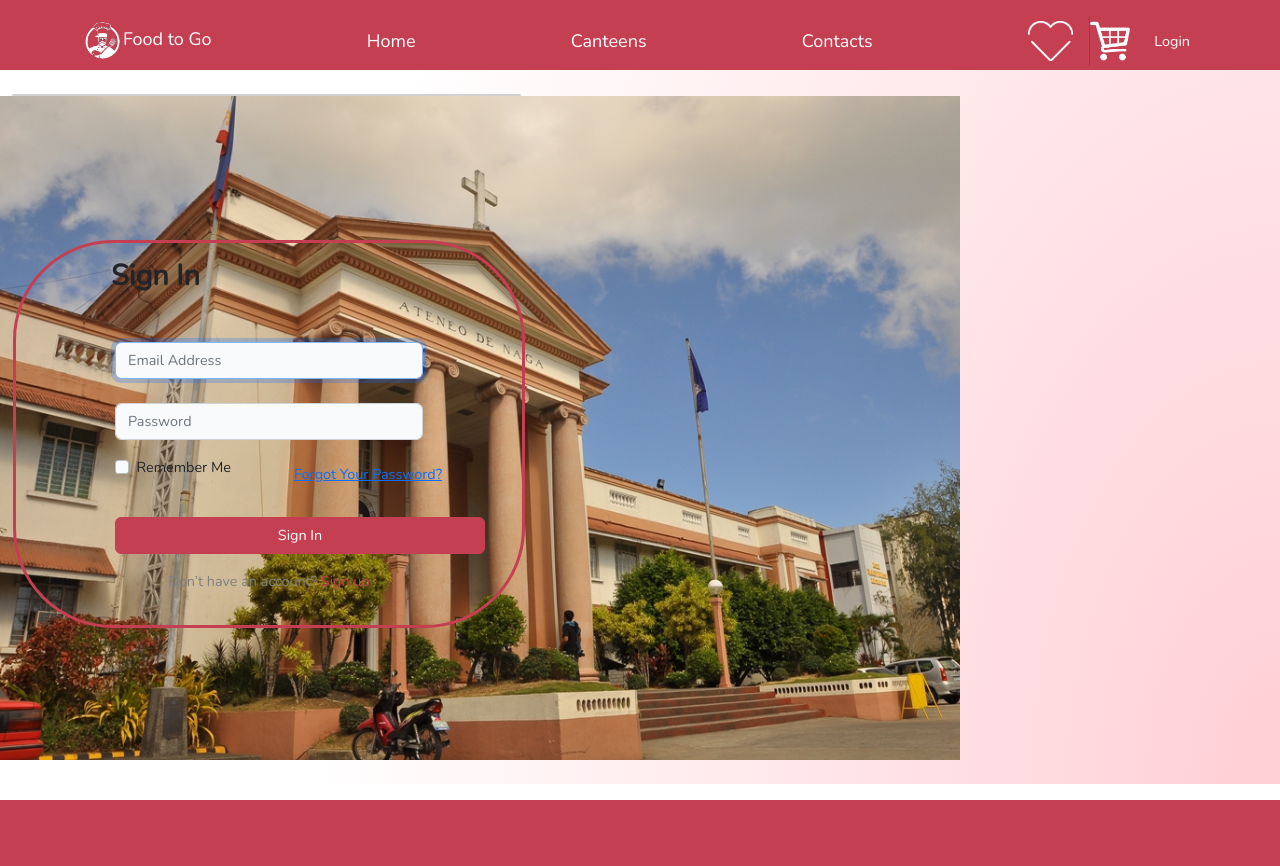
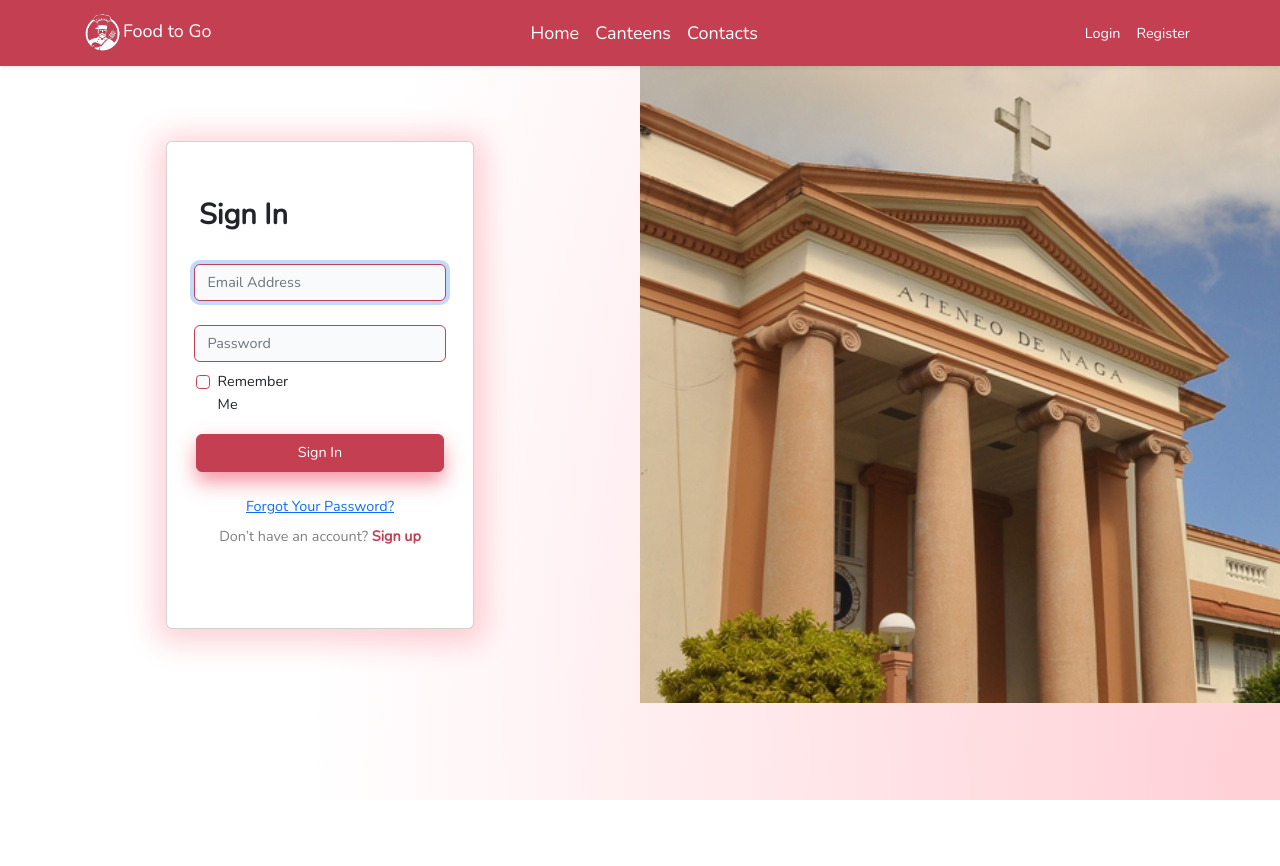
Before and after one commit to asurazur/Food-to-Go, a Laravel app: page /login in a window 1280 px wide. Before the commit the page ends 800 px from the top, so only its background shows below. Run offline with Laravel 8, Linux system fonts and the light colour scheme.

Commit message:
Fix Login, Tweak Register and App Layout

```diff
--- /dev/null
+++ b/public/css/style.css
@@ -0,0 +1,45 @@
+@import url('https://fonts.googleapis.com/css2?family=Vidaloka&display=swap');
+:root{
+    --primary-rgb: 196, 63, 82;
+}
+
+body{
+    background: radial-gradient(75.6% 209.38% at 100% 100%, #FFD0D6 2.14%, #FFFFFF 100%);
+}
+
+.bg-navbar{
+    background-color: rgb(var(--primary-rgb));
+}
+
+a > span, a{
+    color: white;
+}
+
+.navicon{
+    padding-left: 10px;
+    padding-right: 10px;
+}
+
+.adnupic{
+    width: 100%
+}
+
+.loginShadow{
+    box-shadow: 0px 4px 30px 10px rgba(250, 0, 36, 0.18);
+}
+
+.heading1{
+    color: rgb(var(--primary-rgb));
+    font-family: 'Vidaloka', serif;
+    font-size: 80px;
+}
+
+.column {
+    width: 735px;
+    background-size:contain;
+}
+
+.column.right {
+    float:right;
+    background-repeat: no-repeat;
+}
--- a/resources/views/auth/login.blade.php
+++ b/resources/views/auth/login.blade.php
@@ -2,21 +2,20 @@
 @section('content')
 <div class="container-fluid">
     <div class="row">
-        <div class="col-md-5">
-            <div class="card row-mb-4">
-                <div class="login card-body" style="position: fixed; top: 30vh; border-style: solid; border-radius: 100px; width: 40%; border-color:#C43F52; ">
-                    <div class="card-title mb-5 offset-md-2">
-                        <h2 class="fw-bold">{{ __('Sign In') }}</h2>
-                    </div>
+        <div class="col-6 m-auto">
+            <div class="card m-auto w-50 row loginShadow">
+            <div class="login card-body">
+                <div class="card-title mt-4 p-3 d-flex">
+                    <h2 class="fw-bolder">{{ __('Sign In') }}</h2>
+                </div>
 
                     <form method="POST" action="{{ route('login') }}">
                         @csrf
+                        <div class="row-fluid mb-4">
+                            <label hidden for="email" class="col-md-2 col-form-label text-md-end"></label>
 
-                        <div class="row mb-4">
-                            <label for="email" class="col-md-2 col-form-label text-md-end"></label>
-
-                            <div class="col-md-8">
-                                <input id="email" type="email" class="form-control @error('email') is-invalid @enderror" name="email" value="{{ old('email') }}" required autocomplete="email" autofocus placeholder="Email Address">
+                            <div class="col-md-11 mx-auto">
+                                <input id="email" style="border: 1px solid #C43F52;" type="email" class="form-control @error('email') is-invalid @enderror" name="email" value="{{ old('email') }}" required autocomplete="email" autofocus placeholder="Email Address">
 
                                 @error('email')
                                     <span class="invalid-feedback" role="alert">
@@ -26,11 +25,11 @@
                             </div>
                         </div>
 
-                        <div class="row mb-3">
-                            <label for="password" class="col-md-2 col-form-label text-md-end"></label>
+                        <div class="row-fluid mb-2">
+                            <label hidden for="password" class="col-md-2 col-form-label text-md-end"></label>
 
-                            <div class="col-md-8">
-                                <input id="password" type="password" class="form-control @error('password') is-invalid @enderror" name="password" required autocomplete="current-password" placeholder="Password">
+                            <div class="col-md-11 mx-auto">
+                                <input id="password" style="border: 1px solid #C43F52;" type="password" class="form-control @error('password') is-invalid @enderror" name="password" required autocomplete="current-password" placeholder="Password">
 
                                 @error('password')
                                     <span class="invalid-feedback" role="alert">
@@ -40,40 +39,44 @@
                             </div>
                         </div>
 
-                        <div class="row mb-4">
-                            <div class="col-md-4 offset-md-2">
+                        <div class="d-flex row mb-3">
+                            <div class="col-6 d-flex justify-content-start" style="padding-left: 25px;">
                                 <div class="form-check">
-                                    <input class="form-check-input" type="checkbox" name="remember" id="remember" {{ old('remember') ? 'checked' : '' }}>
+                                    <input class="form-check-input" style="border: 1px solid #C43F52;" type="checkbox" name="remember" id="remember" {{ old('remember') ? 'checked' : '' }}>
 
                                     <label class="form-check-label" for="remember">
                                         {{ __('Remember Me') }}
                                     </label>
                                 </div>
                             </div>
-                            <div class="col-md-5 offset-md-0">
+
+                        </div>
+                        <div class="row">
+                                 <button type="submit" class="col-10 btn btn-primary btn-red mx-auto" style="box-shadow: 0px 10px 20px rgba(235, 45, 72, 0.5);">
+                                      <span>{{ __('Sign In') }}</span>
+                                 </button>
+                        </div>
+                        <div class="row">
+                        <div class="d-flex col-12 mt-3">
                             @if (Route::has('password.request'))
-                                    <a class="btn btn-link" href="{{ route('password.request') }}">
+                                    <a class="btn btn-link mx-auto" href="{{ route('password.request') }}">
                                         {{ __('Forgot Your Password?') }}
                                     </a>
                                 @endif
                             </div>
                         </div>
-
-                        <div class="row mb-0">
-                            <div class="col-md-8 offset-md-2">
-                                <button type="submit" class="btn btn-primary btn-red" style="width: 370px; color: ">
-                                      {{ __('Sign In') }}
-                                </button>
-                            </div>
-                            <div class="col-12 mt-3">
-                                <p class="text-center"><span style="color: gray;">Don’t have an account?</span> <a class="nav-link d-inline" href="{{ route('register') }}" style="color: #C43F52">{{ __('Sign up') }}</a></p>
+                        <div class="row">
+                            <div class="col-12 mt-0 mb-5">
+                               <p class="text-center"><span style="color: gray;">Don’t have an account?</span> <a class="nav-link d-inline fw-bold" href="{{ route('register') }}" style="color: #C43F52">{{ __('Sign up') }}</a></p>
+                           </div>
+                        </div>
                             </div>
                         </div>
                     </form>
-                </div>
             </div>
-        </div>
-        <div class="col-md-6" style="background-image: url({{ asset('img/adnu.jpg') }}); background-size: cover; height: 83vh; width: 120vh;">
+            <div class="col-6 p-0">
+                <img src="{{ asset('img/Adnu.jpg') }}" class="img-responsive img-fluid fit-content"style="width:768px;height:637px;">
+            </div>
         </div>
     </div>
 </div>
--- a/resources/views/auth/register.blade.php
+++ b/resources/views/auth/register.blade.php
@@ -1,11 +1,11 @@
 @extends('layouts.app')
 
 @section('content')
-<div class="container">
+<div class="container my-5">
     <div class="row justify-content-center">
         <div class="col-md-8">
-            <div class="card">
-                <div class="card-header">{{ __('Register') }}</div>
+            <div class="card m-auto loginShadow">
+                <div class="card-header" style="text-align: center;">{{ __('Register') }}</div>
 
                 <div class="card-body">
                     <form method="POST" action="{{ route('register') }}">
--- a/resources/views/layouts/app.blade.php
+++ b/resources/views/layouts/app.blade.php
@@ -11,7 +11,6 @@
 
     <!-- Scripts -->
     <script src="{{ asset('js/app.js') }}" defer></script>
-    <script src="{{ asset('js/price.js') }}" defer></script>
 
     <!-- Fonts -->
     <link rel="dns-prefetch" href="//fonts.gstatic.com">
@@ -20,35 +19,31 @@
     <!-- Styles -->
     <link href="{{ asset('css/app.css') }}" rel="stylesheet">
     <link href="{{ asset('css/login.css') }}" rel="stylesheet">
+    <link href="{{ asset('css/style.css') }}" rel="stylesheet">
     <link href="{{ asset('css/land.css') }}" rel="stylesheet">
 </head>
 <body>
-    <div id="app">
-        <nav class="navbar navbar" style="background-color: #C43F52; height:70px;">
+    <div class="vh-100">
+        <nav class="navbar navbar-expand-md shadow-sm bg-navbar">
             <div class="container">
                 <a class="brand navbar-brand" href="{{ url('/') }}">
-                <img src="{{ asset('img/icon white.png') }}" height="40px"><span style="color: White;">Food to Go</span>
+                <img src="{{ asset('img/icon.png') }}" height="40px"><span>Food to Go</span>
+                </a>
+                <button class="navbar-toggler" type="button" data-bs-toggle="collapse" data-bs-target="#navbarSupportedContent" aria-controls="navbarSupportedContent" aria-expanded="false" aria-label="{{ __('Toggle navigation') }}">
+                    <span class="navbar-toggler-icon"></span>
+                </button>
+                <div class="collapse navbar-collapse" id="navbarSupportedContent">
+
+                    <!-- Left Side Of Navbar -->
+                    <ul class="navbar-nav ms-auto">
+                        <a class="navbar-brand" href="{{ url('/') }}">
+                            <span> Home </span>
+                        </a>
+                        <a class="navbar-brand" href="{{ url('/canteen') }}">
+                            <span> Canteens </span>
                         </a>
                         <a class="navbar-brand" href="{{ url('/') }}">
-        <span style="color: White;"> Home </span>
-    </a>
-                <a class="navbar-brand" href="{{ url('/canteen') }}">
-        <span style="color: White;"> Canteens </span>
-    </a>
-    <a class="navbar-brand" href="{{ url('/') }}">
-        <span style="color: White;"> Contacts </span>
-    </a>
-
-        <nav class="navbar navbar-expand">
- <!-- Left Side Of Navbar -->
-<ul class="navbar-nav me-auto">
-
-    <a class="navbar-brand" href="{{ url('favorites') }}">
-        <img src="{{ asset('img/heart.png') }}" height="40px">
-    </a>
-    <div class="vr"></div>
-    <a class="navbar-brand" href="{{ url('/shop') }}">
-        <img src="{{ asset('img/cart.png') }}" height="40px">
+                            <span> Contacts </span>
                         </a>
                     </ul>
 
@@ -58,12 +53,24 @@
                         @guest
                             @if (Route::has('login'))
                                 <li class="nav-item">
-                <a class="nav-link" href="{{ route('login') }}"><span style="color: white;">{{ __('Login') }}</span></a>
+                                    <a class="nav-link" style="color:white;" href="{{ route('login') }}">{{ __('Login') }}</a>
+                                </li>
+                            @endif
+
+                            @if (Route::has('register'))
+                                <li class="nav-item">
+                                    <a class="nav-link" style="color:white;" href="{{ route('register') }}">{{ __('Register') }}</a>
                                 </li>
                             @endif
                         @else
+                        <!-- Heart & Cart -->
+                        <div class="d-flex align-items-center">
+                            <a class="navicon" href="{{ url('/favorites') }}"><img src="{{ asset('img/heart.png') }}" alt="Favorites" height="24"> </a>
+                            <a class="navicon" href="{{ url('/shop') }}"><img src="{{ asset('img/cart.png') }}" alt="Favorites" height="24"> </a>
+                        <!-- Profile -->
+                        </div>
                             <li class="nav-item dropdown">
-            <a id="navbarDropdown" class="nav-link dropdown-toggle" href="#" role="button" data-bs-toggle="dropdown" aria-haspopup="true" aria-expanded="false" v-pre>
+                                <a id="navbarDropdown" class="nav-link dropdown-toggle" style="color: white; font-weight: bold;" href="#" role="button" data-bs-toggle="dropdown" aria-haspopup="true" aria-expanded="false" v-pre>
                                     {{ Auth::user()->name }}
                                 </a>
 
@@ -85,7 +92,7 @@
             </div>
         </nav>
 
-        <main class="py-4">
+        <main class="vh-100">
             @yield('content')
         </main>
     </div>
```
Also changed, not shown: resources/views/welcome.blade.php (+18 -27 lines), public/img/Adnu.jpg, public/img/cart.png, public/img/heart.png, public/img/icon.png, public/img/landing.png (added), 1 other file. Lines whose indentation alone changed are shown as unchanged.
